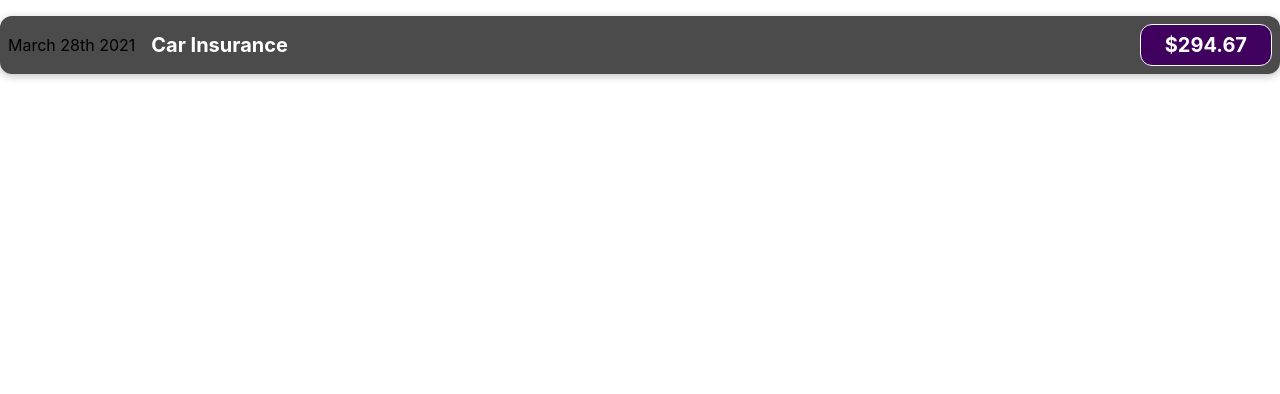
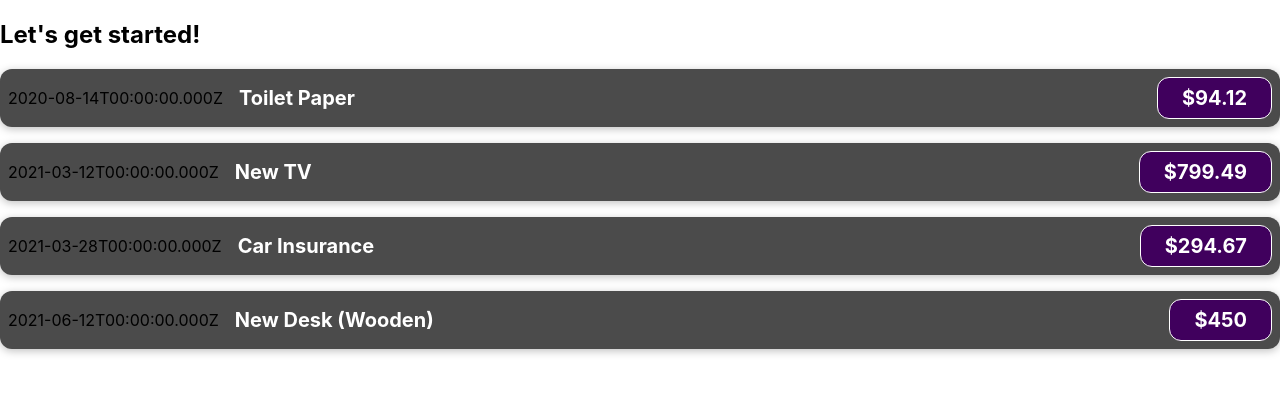
Before and after one commit to LucaVitullo/first-react-project, a React (Create React App) app in the folder my-app/: page / in a window 1280 px wide. Shown: the top 394 px of the page. Built offline with nearby package versions, Linux system fonts and the light colour scheme.

Commit message:
passing data with props

```diff
--- a/my-app/src/App.js
+++ b/my-app/src/App.js
@@ -1,9 +1,54 @@
-import './App.css';
+
 import ExpenseItem from './components/ExpenseItem';
 
 function App() {
+  const expenses = [
+    {
+      id: 'e1',
+      title: 'Toilet Paper',
+      amount: 94.12,
+      date: new Date(2020, 7, 14),
+    },
+    { id: 'e2', title: 'New TV', amount: 799.49, date: new Date(2021, 2, 12) },
+    {
+      id: 'e3',
+      title: 'Car Insurance',
+      amount: 294.67,
+      date: new Date(2021, 2, 28),
+    },
+    {
+      id: 'e4',
+      title: 'New Desk (Wooden)',
+      amount: 450,
+      date: new Date(2021, 5, 12),
+    },
+  ];
+
   return (
-    <ExpenseItem></ExpenseItem>);
+    <div>
+      <h2>Let's get started!</h2>
+      <ExpenseItem
+        title={expenses[0].title}
+        amount={expenses[0].amount}
+        date={expenses[0].date}
+      ></ExpenseItem>
+      <ExpenseItem
+        title={expenses[1].title}
+        amount={expenses[1].amount}
+        date={expenses[1].date}
+      ></ExpenseItem>
+      <ExpenseItem
+        title={expenses[2].title}
+        amount={expenses[2].amount}
+        date={expenses[2].date}
+      ></ExpenseItem>
+      <ExpenseItem
+        title={expenses[3].title}
+        amount={expenses[3].amount}
+        date={expenses[3].date}
+      ></ExpenseItem>
+    </div>
+  );
 }
 
 export default App;
--- a/my-app/src/components/ExpenseItem.js
+++ b/my-app/src/components/ExpenseItem.js
@@ -1,12 +1,13 @@
 import './ExpenseItem.css';
 
-function ExpenseItem() {
+function ExpenseItem(props) {
+
     return (
         <div className="expense-item">
-            <div>March 28th 2021</div>
+            <div>{props.date.toISOString()}</div>
             <div className="expense-item__description">
-                <h2>Car Insurance</h2>
-                <div className="expense-item__price">$294.67</div>
+                <h2>{props.title}</h2>
+                <div className="expense-item__price">${props.amount}</div>
             </div>
         </div>
     )
```
